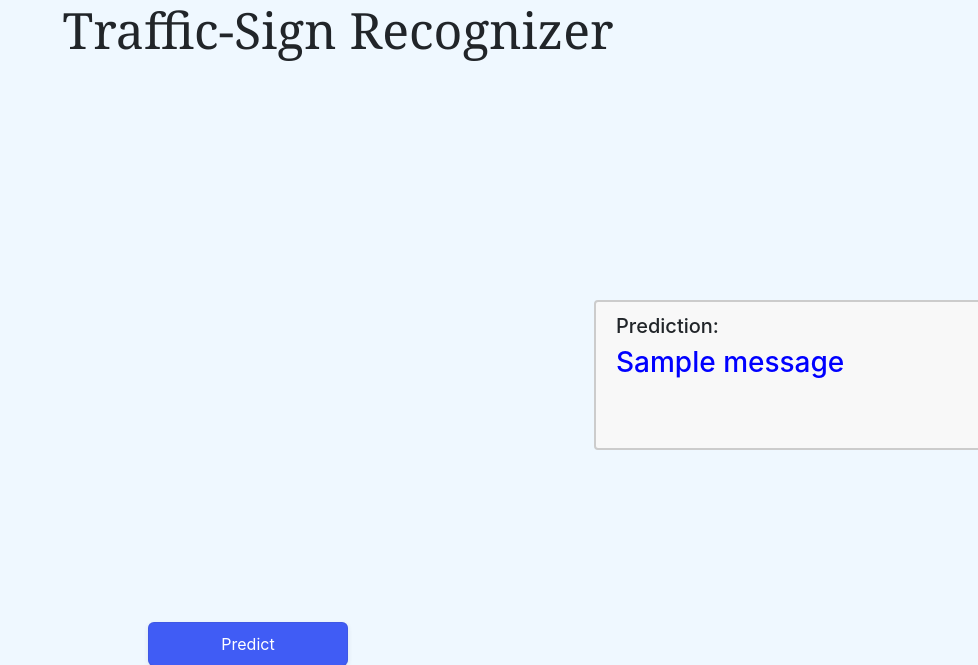
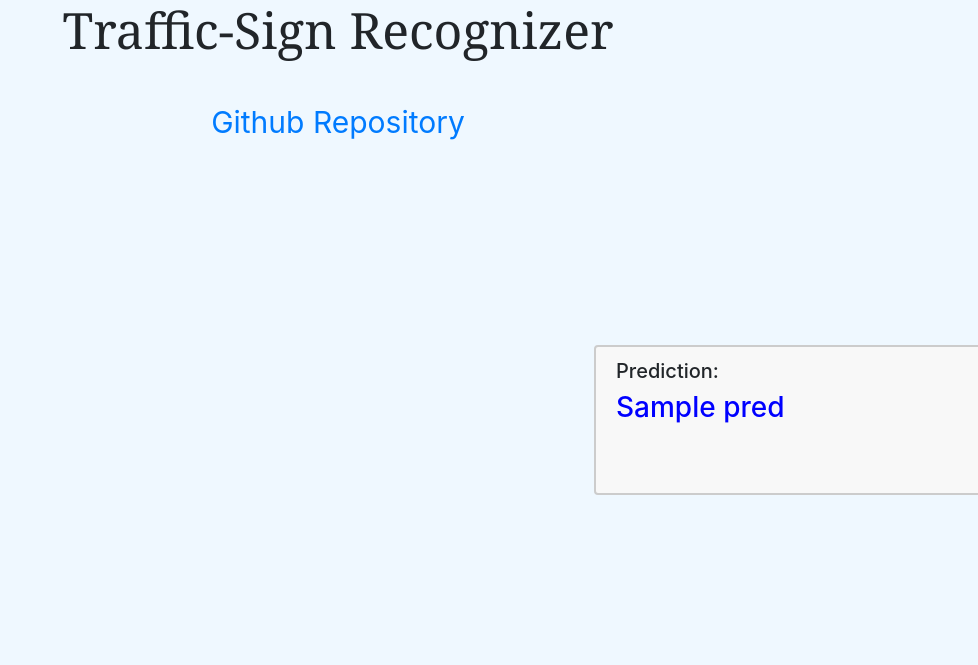
Before and after one commit to sandeep3119/Traffic_Sign_Recognization, a Flask app: template webapp/templates/index.html in a window 1280 px wide. Shown: the top 665 px of the page, without its empty margins (302-1280 px from the left). Run offline with Flask 2, Linux system fonts and the light colour scheme; the template is opened without the code that fills it: most values are stand-ins (such as "Sample title", 1, 10 or a date in 2020); one stand-in notice (Sample message) is shown; some libraries are stand-ins or nearby versions.

Commit message:
webapp complete

```diff
--- a/app.py
+++ b/app.py
@@ -2,6 +2,7 @@ import imghdr
 import os
 from flask import Flask, render_template, request, redirect, url_for, abort,send_from_directory,jsonify
 from flask.helpers import flash
+from flask.templating import render_template_string
 from werkzeug.utils import secure_filename
 from flask_dropzone import Dropzone
 from prediction_service.prediction import predict_sign
@@ -12,7 +13,7 @@ from prediction_service.prediction import predict_sign
 webapp_root = "webapp"
 static_dir = os.path.join(webapp_root, "static")
 template_dir = os.path.join(webapp_root, "templates")
-
+prediction_file= os.path.join('prediction_service','prediction.txt')
 
 app = Flask(__name__,static_folder=static_dir,template_folder=template_dir)
 app.config['UPLOAD_EXTENSIONS'] = ['.jpg', '.png','jpeg']
@@ -32,6 +33,12 @@ def validate_image(stream):
 def index():
     files = os.listdir(app.config['UPLOAD_PATH'])
     return render_template('index.html', files=files)
+@app.route('/prediction',methods=['GET'])
+def indexPrediction():
+    file1 = open(prediction_file, "r")
+    content=file1.read()
+    file1.close()
+    return render_template('index.html',pred=content)
 
 @app.route('/predict', methods=['POST'])
 def upload_files():
@@ -43,9 +50,10 @@ def upload_files():
             return "Invalid image", 400
         image_path=uploaded_file.save(os.path.join(app.config['UPLOAD_PATH'], filename))
         prediction=predict_sign(os.path.join(app.config['UPLOAD_PATH'], filename))
-        print('Prediction',prediction)
-        flash(prediction)
-    return 'helllllllo'
+        file1 = open(prediction_file, "w")  # write mode
+        file1.write(prediction)
+        file1.close()
+    return prediction,200
 
 @app.route('/uploads/<filename>')
 def upload(filename):
--- a/config.yaml
+++ b/config.yaml
@@ -1,5 +1,5 @@
 model_params:
-  epochs: 1
+  epochs: 20
   loss: categorical_crossentropy
   optimizer: RmsProp
   metrics: ['accuracy']
--- a/prediction_service/prediction.py
+++ b/prediction_service/prediction.py
@@ -57,5 +57,4 @@ def predict_sign(file_path):
     y_predict = np.argmax(model.predict(image), axis=-1)
     # pred = model.predict_classes([image])[0]
     sign = classes[y_predict[0]+1]
-    print(sign)
     return sign
--- /dev/null
+++ b/prediction_service/prediction.txt
@@ -0,0 +1 @@
+Priority road
--- a/src/log_production_model.py
+++ b/src/log_production_model.py
@@ -8,7 +8,7 @@ import os
 
 def log_production_model(config_path):
     config=read_config(config_path)
-
+    model_detail_file=os.path.join('prediction_service','model_details.txt')
     mlflow_config=config['mlflow_config']
     model_name=mlflow_config['registered_model_name']
     remote_server_uri=mlflow_config['remote_server_uri']
--- a/webapp/static/css/main.css
+++ b/webapp/static/css/main.css
@@ -7,10 +7,14 @@ div.main{
   grid-template-columns: 70% auto;
 }
 div.head{
-  width: 100%;
-  height: 100px;
-  display: flex;
+  display: grid;
+  grid-template-rows: 100px auto;
   justify-content: center;
+}
+div.head > a{
+  justify-items: center;
+   display: grid;
+   font-size: 30px;
 }
 div.form{
   display: grid;
--- a/webapp/templates/index.html
+++ b/webapp/templates/index.html
@@ -15,6 +15,7 @@ Traffic-Sign Recognizer
 <body>
   <div class="head">
     <h1>Traffic-Sign Recognizer</h1>
+    <a href="https://github.com/sandeep3119/Traffic_Sign_Recognization">Github Repository</a>
  </div>
 
   <div class="main">
@@ -23,11 +24,10 @@ Traffic-Sign Recognizer
     </form>
     <script src="https://cdnjs.cloudflare.com/ajax/libs/dropzone/5.7.1/min/dropzone.min.js"></script>
 
-    <button class="button-9" role="button"> <a style="color: white" href="{{ url_for('index') }}">Predict</a></button>
+    <button class="button-9" role="button"> <a style="color: white" href="{{ url_for('indexPrediction',pred=pred) }}">Predict</a></button>
   </div>
     <div class="prediction">
       {% include 'result.html' %}
-
     </div>
   </div>
   </body>
--- a/webapp/templates/result.html
+++ b/webapp/templates/result.html
@@ -3,9 +3,7 @@
         <div>
           <h5>Prediction:</h5>
           <h3 style="color: blue">
-            {% for message in get_flashed_messages() %}
-            {{ message }}
-            {% endfor %}
+          {{pred}}
           </h5>
         </div>
     </body>
```
Also changed, not shown: README.md, 2 other files.
